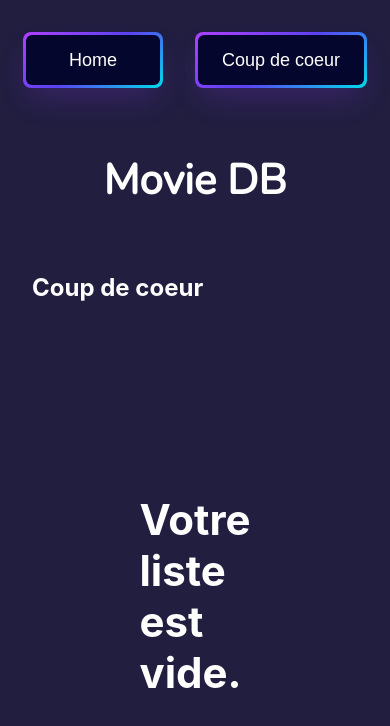
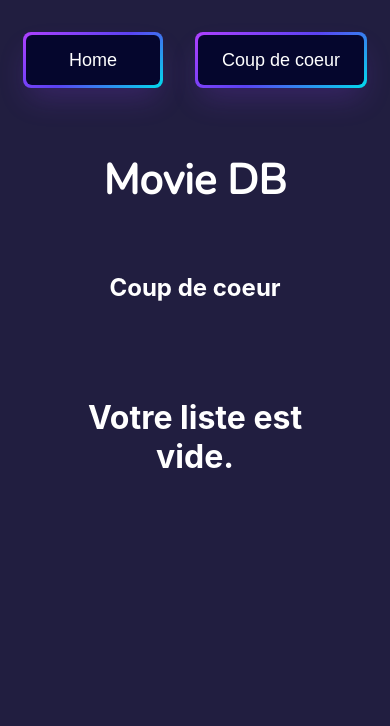
Before and after one commit to edmarsht/moviedb, a React (Create React App) app: page /coup-de-coeur in a window 390 px wide. Shown: the top 726 px of the page. Built offline with nearby package versions, Linux system fonts and the light colour scheme.

Commit message:
display correct bug on favorite

```diff
--- a/src/component/movie/Movie.css
+++ b/src/component/movie/Movie.css
@@ -6,7 +6,7 @@
 .card {
   position: relative;
   display: block;
-  height: 350px;
+  height: 400px;
   width: 100%;
   border-radius: calc(var(--curve) * 1px);
   overflow: hidden;
--- a/src/container/userlist/Userlist.css
+++ b/src/container/userlist/Userlist.css
@@ -1,5 +1,7 @@
+
 .userlist h2 {
     color: white;
+    text-align: center;
 }
 
 .emptylist {
@@ -11,4 +13,19 @@
     color: white;
     font-size: 42px;
     margin: 8rem;
+    text-align: center;
+    width: 100%;
 }
+
+@media screen and (max-width:850px) {
+    .emptylist h3 {
+        font-size: 42px;
+        margin: 4rem;
+    }
+  }
+@media screen and (max-width:650px) {
+    .emptylist h3 {
+        font-size: 32px;
+        margin: 2rem;
+    }
+  }
```
